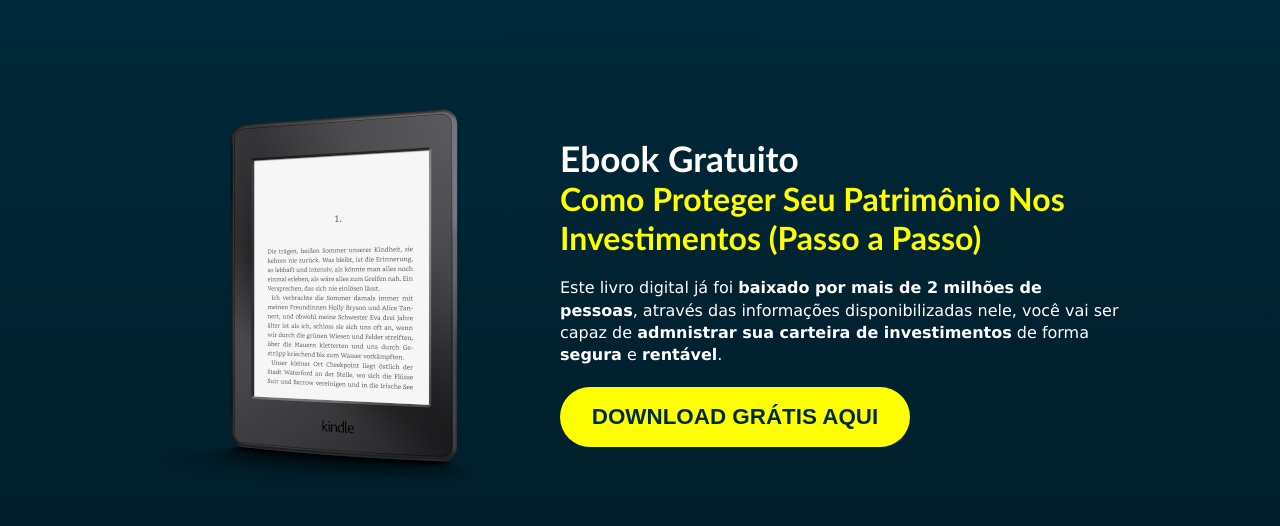
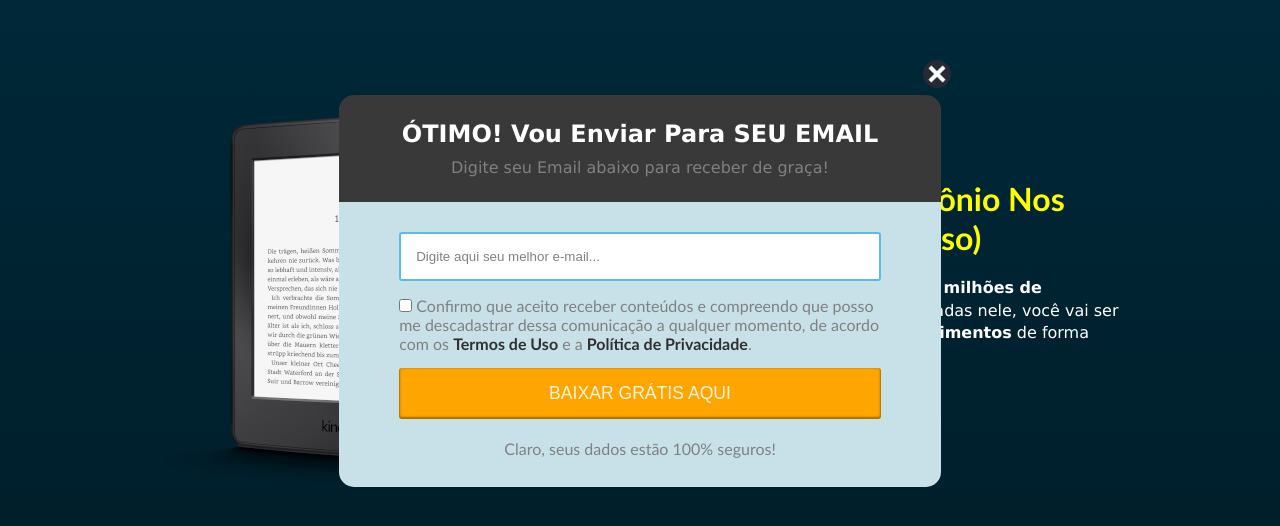
Before and after one commit to rauldiamantino/landing-page, a plain HTML site: page index.html in a window 1280 px wide. Shown: the part 108-634 px from the top of the page. Drawn offline with Linux system fonts and the light colour scheme.

Commit message:
Ajuste botão fechar

```diff
--- a/index.html
+++ b/index.html
@@ -36,7 +36,6 @@
         <!-- Abaixo temos o HTML do Pop-Up para capturar o e-mail -->
 
         <section id="pop-up" class="pop-up">
-            <a href="javascript: fechar();"><img src="imagens/btfechar.png" alt="fechar" class="pop-up-botao-fechar"></a>
             <header class="pop-up-cabecalho">
                 <h1 class="pop-up-cabecalho-titulo">ÓTIMO! Vou Enviar Para SEU EMAIL</h1>
                 <h2 class="pop-up-cabecalho-subtitulo">Digite seu Email abaixo para receber de graça!</h2>
@@ -53,6 +52,7 @@
             </main>
             <footer class="pop-up-conteudo-rodape">
                 <p class="pop-up-conteudo-rodape-subtitulo">Claro, seus dados estão 100% seguros!</p>
+                <a href="javascript: fechar();"><img src="imagens/btfechar.png" alt="fechar" class="pop-up-botao-fechar"></a>
             </footer>
         </section>
     </main>
--- a/style.css
+++ b/style.css
@@ -76,7 +76,7 @@ body {
     left: 0;
     right: 0;
     margin: auto;
-    display: none;
+    display: block;
     width: 47vw;
     min-width: 400px;
     height: 390px;
@@ -85,9 +85,9 @@ body {
 }
 
 .pop-up-botao-fechar {
+    cursor: pointer;
+    margin: -400px -12px 0 0 ;
     float: right;
-    margin: -20px -35px 0 0;
-    cursor: pointer;
 }
 
 .pop-up-cabecalho{
```
